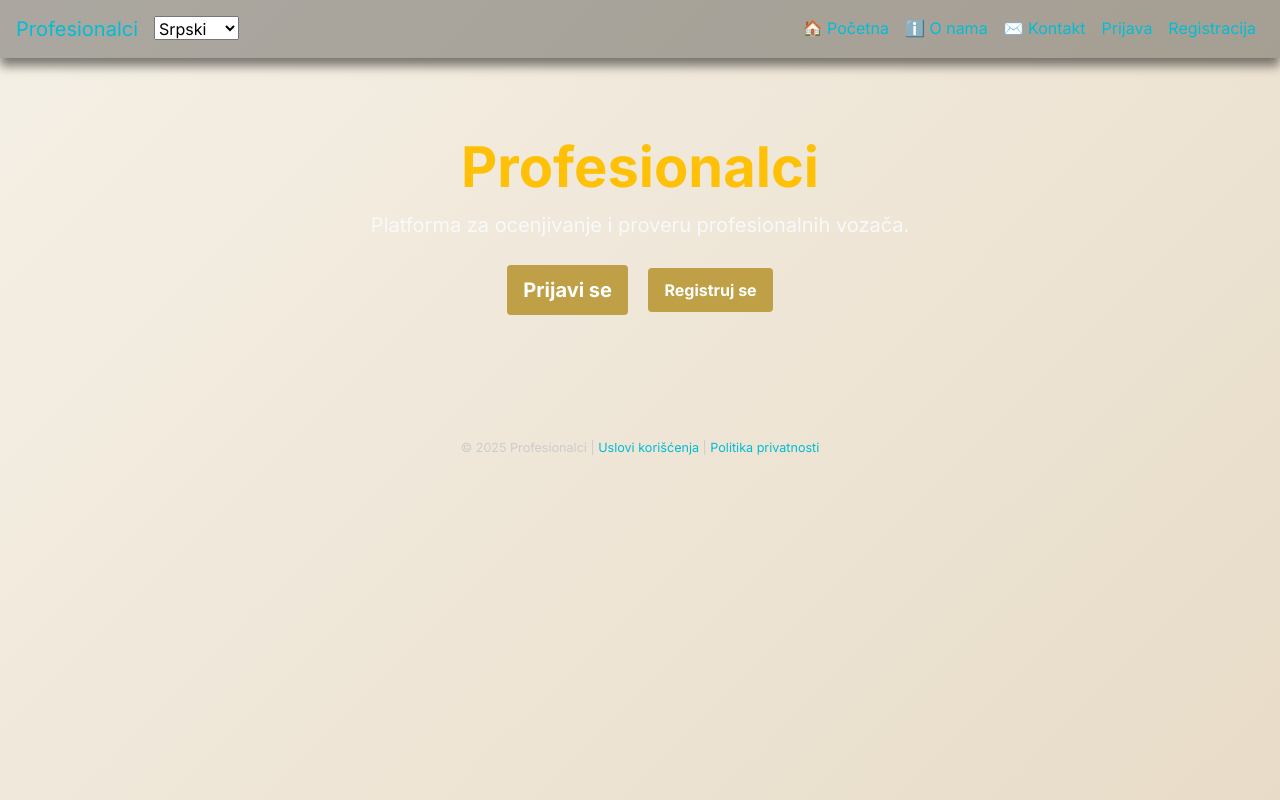
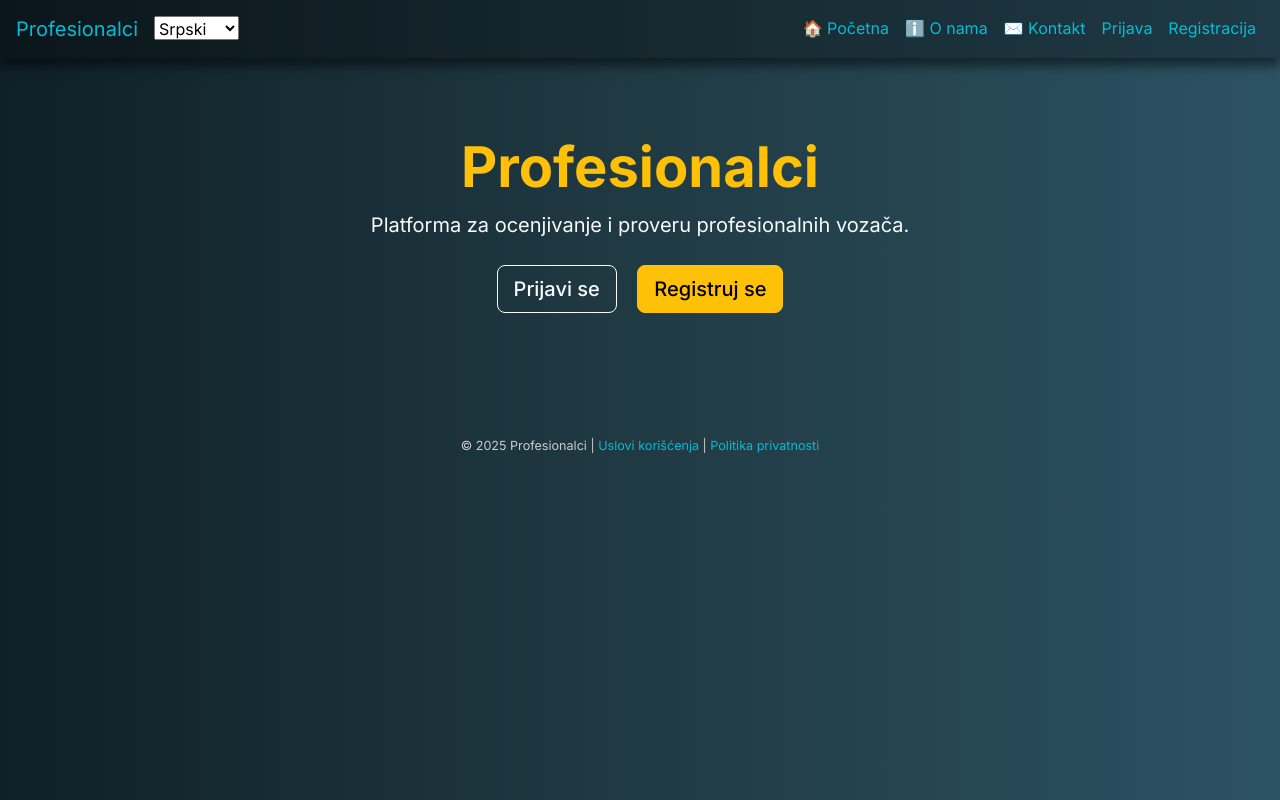
Before and after one commit to ivan1408993/profesionalci-app, a Flask app: page / in a window 1280 px wide. Run offline with Flask 3, Linux system fonts and the light colour scheme; some libraries are stand-ins or nearby versions.

Commit message:
body u style.css poboljsan - test 4

```diff
--- a/app/static/css/style.css
+++ b/app/static/css/style.css
@@ -117,38 +117,16 @@ body {
 
 
 body {
-    background: linear-gradient(135deg, #f5f0e6, #e8dcc8); /* luksuzna bež-šampanj boja */
-    color: #2b2b2b;
+    background: linear-gradient(to right, #0f2027, #203a43, #2c5364);
+    color: white;
+    min-height: 100vh;
     font-family: 'Inter', 'Segoe UI', Tahoma, Geneva, Verdana, sans-serif;
-    min-height: 100vh;
     margin: 0;
     padding: 0;
     line-height: 1.6;
     -webkit-font-smoothing: antialiased;
     -moz-osx-font-smoothing: grayscale;
 }
-
-.gold {
-    color: #d4af37; /* prava zlatna boja */
-}
-
-button,
-.btn {
-    background-color: #bfa046;
-    color: white;
-    border: none;
-    font-weight: 600;
-    padding: 10px 16px;
-    border-radius: 4px;
-    transition: background-color 0.3s ease;
-}
-
-button:hover,
-.btn:hover {
-    background-color: #a7893a;
-    color: white;
-}
-
 
 .terms-text, .privacy-text {
     max-width: 800px;
--- a/app/templates/index.html
+++ b/app/templates/index.html
@@ -7,7 +7,7 @@
         <p class="lead">Platforma za ocenjivanje i proveru profesionalnih vozača.</p>
         <div class="mt-4">
             <a href="{{ url_for('main.login') }}" class="btn btn-outline-light btn-lg me-3">Prijavi se</a>
-            <a href="{{ url_for('main.register') }}" class="btn btn-gold">Registruj se</a>
+            <a href="{{ url_for('main.register') }}" class="btn btn-warning btn-lg">Registruj se</a>
         </div>
     </div>
 </div>
```
